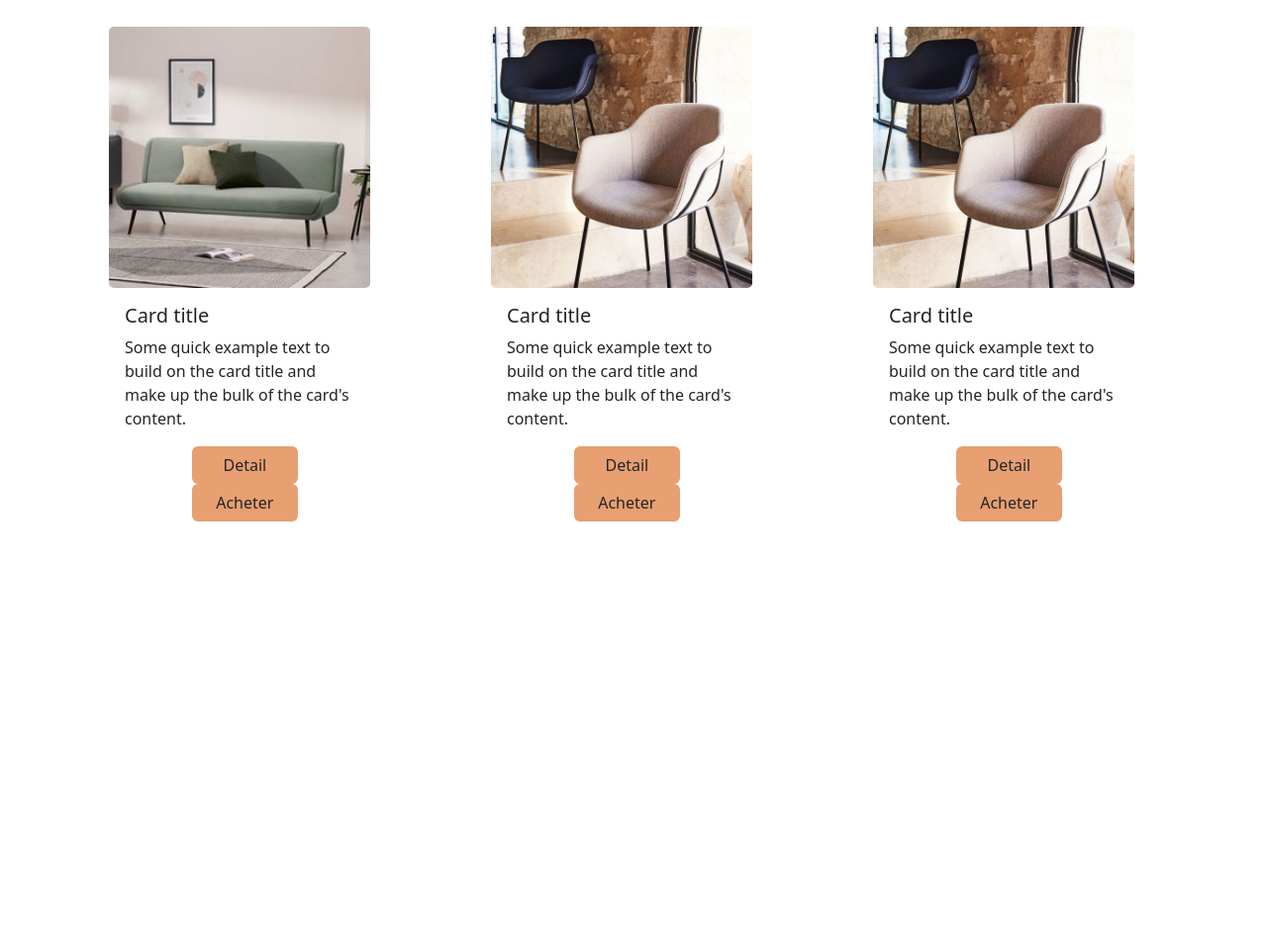
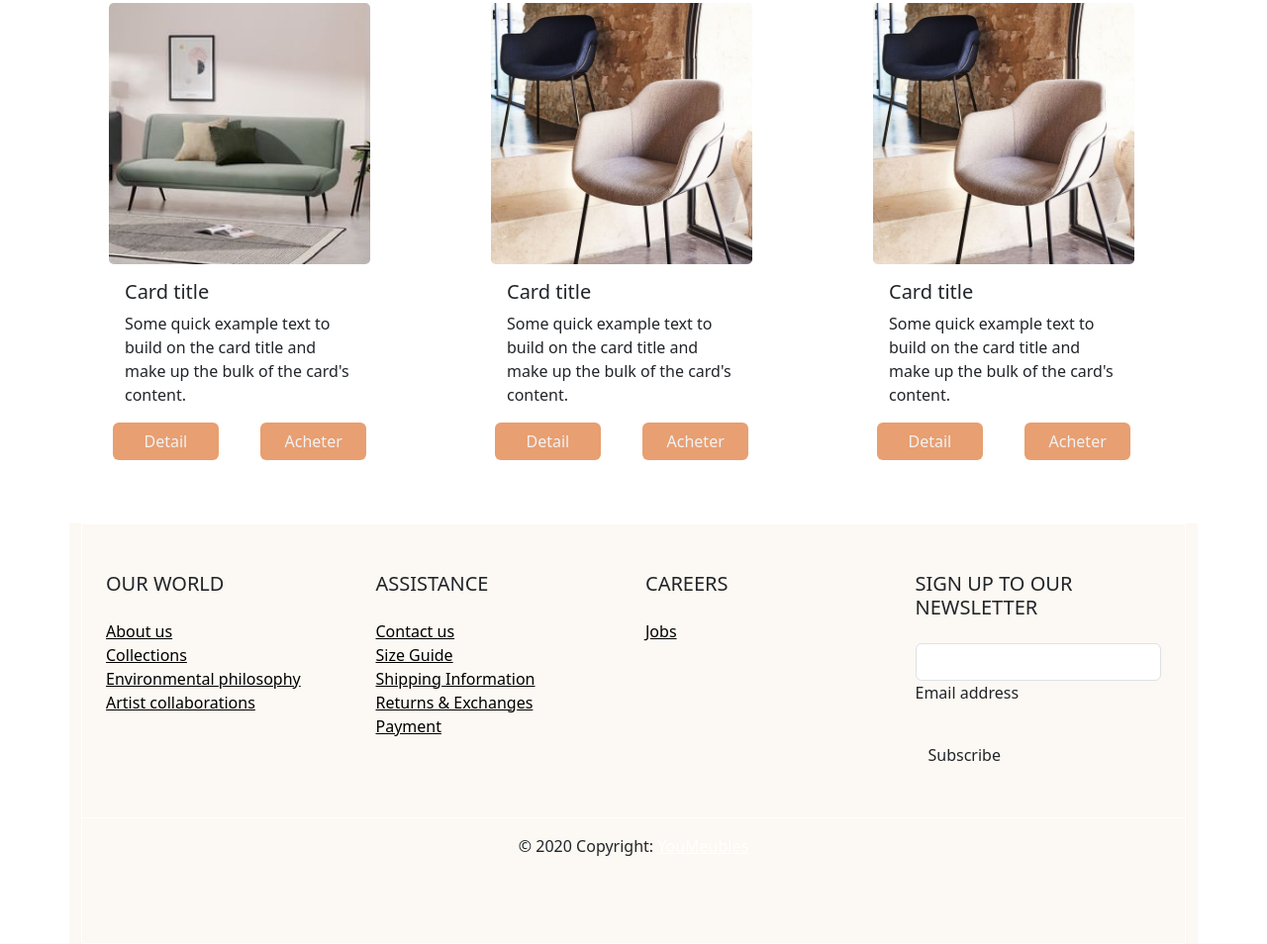
Before and after one commit to yassirrachad97/YouMeubles_SKAY, a plain HTML site: page Assest/Pages/details.html in a window 1280 px wide. Shown: the part 1449-2403 px from the top of the page at 99% size. Before the commit the page ends 1992 px from the top, so only its background shows below. Drawn offline with nearby package versions, Linux system fonts and the light colour scheme.

Commit message:
ajoutement du bar contact

```diff
--- a/Assest/CSS/main.css
+++ b/Assest/CSS/main.css
@@ -4,7 +4,7 @@ card-w-h-1{
 }
 
 
-"/* Remove the up/down buttons inside the number input on Firefox */
+/* Remove the up/down buttons inside the number input on Firefox */
 input[type="number"] {
     -moz-appearance:textfield;
   text-align:center;
@@ -112,6 +112,7 @@ input[type=number]::-webkit-inner-spin-button {
 
 #acheter1{
     background: #E89F71;
+    color: #f3f2f2;
 }
 #navbarcolor{
     background-color: #FCF8F3 !important;
@@ -250,7 +251,7 @@ section .section-title {
     padding-bottom:70px;
 }
 
-.btn {
+/* .btn {
     margin-top: 30px;
     margin-left: 80px;
-}
+} */
--- a/Assest/Pages/details.html
+++ b/Assest/Pages/details.html
@@ -129,7 +129,7 @@ background-repeat:no-repeat">
   </div>
 
 </div>
-  <div class="row w-100 justify-content-evenly mt-5">
+  <div class="row w-100 justify-content-evenly mt-4">
   <div class="card" style="width:18rem ; border: 0px solid">
     <img src="../Images/canapé.jpg" class="card-img" alt="..." >
     <div class="card-body">
@@ -157,7 +157,7 @@ background-repeat:no-repeat">
     <div class="card-body">
       <h5 class="card-title">Card title</h5>
       <p class="card-text">Some quick example text to build on the card title and make up the bulk of the card's content.</p>
-      <div class="row justify-content-between">
+      <div class="row  justify-content-between">
         <a href="#" id="acheter1" class="col-5 btn ">Detail</a>
         <a href="#" id="acheter1" class="col-5 btn ">Acheter</a>
       </div>
@@ -166,6 +166,97 @@ background-repeat:no-repeat">
 
 </div>
 
+<div class="container" style="background-color: #FCF8F3;">
+
+  <footer class="text-center text-lg-start border border-white mt-xl-5 pt-4">
+      <!-- Grid container -->
+      <div class="container p-4">
+          <!--Grid row-->
+          <div class="row">
+              <!--Grid column-->
+              <div class="col-lg-3 col-md-6 mb-4 mb-lg-0">
+                  <h5 class="text-uppercase mb-4">OUR WORLD</h5>
+
+                  <ul class="list-unstyled mb-4">
+                      <li>
+                          <a href="#!" class="text-black">About us</a>
+                      </li>
+                      <li>
+                          <a href="#!" class="text-black">Collections</a>
+                      </li>
+                      <li>
+                          <a href="#!" class="text-black">Environmental philosophy</a>
+                      </li>
+                      <li>
+                          <a href="#!" class="text-black">Artist collaborations</a>
+                      </li>
+                  </ul>
+              </div>
+              <!--Grid column-->
+
+              <!--Grid column-->
+              <div class="col-lg-3 col-md-6 mb-4 mb-lg-0">
+                  <h5 class="text-uppercase mb-4">Assistance</h5>
+
+                  <ul class="list-unstyled">
+                      <li>
+                          <a href="#!" class="text-black">Contact us</a>
+                      </li>
+                      <li>
+                          <a href="#!" class="text-black">Size Guide</a>
+                      </li>
+                      <li>
+                          <a href="#!" class="text-black">Shipping Information</a>
+                      </li>
+                      <li>
+                          <a href="#!" class="text-black">Returns & Exchanges</a>
+                      </li>
+                      <li>
+                          <a href="#!" class="text-black">Payment</a>
+                      </li>
+                  </ul>
+              </div>
+              <!--Grid column-->
+
+              <!--Grid column-->
+              <div class="col-lg-3 col-md-6 mb-4 mb-lg-0">
+                  <h5 class="text-uppercase mb-4">Careers</h5>
+
+                  <ul class="list-unstyled">
+                      <li>
+                          <a href="#!" class="text-black">Jobs</a>
+                      </li>
+                  </ul>
+              </div>
+              <!--Grid column-->
+
+              <!--Grid column-->
+              <div class="col-lg-3 col-md-6 mb-4 mb-lg-0">
+                  <h5 class="text-uppercase mb-4">Sign up to our newsletter</h5>
+
+                  <div class="form-outline form-white mb-4">
+                      <input type="email" id="form5Example2" class="form-control" />
+                      <label class="form-label" for="form5Example2">Email address</label>
+                  </div>
+
+                  <button type="submit" class="btn btn-outline-white btn-block">Subscribe</button>
+              </div>
+              <!--Grid column-->
+          </div>
+          <!--Grid row-->
+      </div>
+      <!-- Grid container -->
+
+      <!-- Copyright -->
+      <div class="text-center p-3 border-top border-white">
+          © 2020 Copyright:
+          <a class="text-white" href="/index.html">YouMeubles</a>
+      </div>
+      <!-- Copyright -->
+  </footer>
+
+</div>
+
     </main>
 <script src="../JS/main.js"></script>
 <script src="https://cdn.jsdelivr.net/npm/bootstrap@5.3.2/dist/js/bootstrap.bundle.min.js" integrity="sha384-C6RzsynM9kWDrMNeT87bh95OGNyZPhcTNXj1NW7RuBCsyN/o0jlpcV8Qyq46cDfL" crossorigin="anonymous"></script>
```
